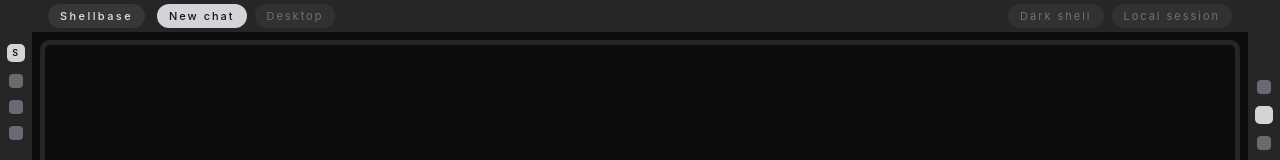
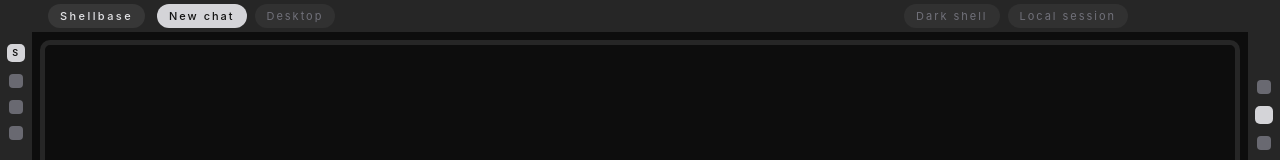
Before and after one commit to garysilas/shellbase, a React (Vite) app: page / in a window 1280 px wide. Shown: the top 160 px of the page. Built offline with nearby package versions, Linux system fonts and the light colour scheme; no server answers.

Commit message:
Refine shell config and recovery state
- add path aliases in TS/Vite and update TS6 typecheck command

- unify hidden title bar behavior and drag-safe top chrome padding

- regenerate docs/current-state.md with validated audit and roadmap

```diff
--- a/electron.vite.config.ts
+++ b/electron.vite.config.ts
@@ -17,6 +17,12 @@ export default defineConfig({
   },
   renderer: {
     root: resolve(__dirname, 'src/renderer'),
+    resolve: {
+      alias: {
+        '@renderer': resolve(__dirname, 'src/renderer/src'),
+        '@shared': resolve(__dirname, 'src/shared'),
+      },
+    },
     build: {
       outDir: resolve(__dirname, 'dist-renderer'),
       emptyOutDir: true,
--- a/package.json
+++ b/package.json
@@ -12,7 +12,7 @@
   "scripts": {
     "dev": "electron-vite dev",
     "build": "corepack pnpm typecheck && electron-vite build",
-    "typecheck": "tsc -b",
+    "typecheck": "tsc -p tsconfig.node.json --ignoreDeprecations 6.0 && tsc -p tsconfig.web.json --ignoreDeprecations 6.0",
     "lint": "eslint .",
     "format": "prettier --write .",
     "format:check": "prettier --check .",
--- a/src/renderer/src/components/shell/AppShell.tsx
+++ b/src/renderer/src/components/shell/AppShell.tsx
@@ -1,5 +1,4 @@
 import { useEffect } from 'react';
-import type { ShellbaseVersions } from '../../../../shared/shellbase-api';
 import { getGatewayRuntimeConfig } from '../../config/gateway-runtime-config';
 import { useChatStore } from '../../store/chat-store';
 import { useConfigStore } from '../../store/config-store';
@@ -7,14 +6,14 @@ import { useUiStore } from '../../store/ui-store';
 import { ConversationPanel } from './ConversationPanel';
 import { LeftRail } from './LeftRail';
 import { RightRail } from './RightRail';
-import { StatusBar } from './StatusBar';
+import { StatusBar, type StatusBarVersions } from './StatusBar';
 import { TopChrome } from './TopChrome';
 import { WorkspaceFrame } from './WorkspaceFrame';
 
 type AppShellProps = {
   appName: string;
   platform: string;
-  versions: ShellbaseVersions;
+  versions: StatusBarVersions;
 };
 
 export const AppShell = ({ appName, platform, versions }: AppShellProps) => {
--- a/src/renderer/src/components/shell/TopChrome.tsx
+++ b/src/renderer/src/components/shell/TopChrome.tsx
@@ -21,16 +21,16 @@ export const TopChrome = ({ appName, platform, title }: TopChromeProps) => {
     platform === 'darwin' ||
     /mac/i.test(navigator.platform) ||
     /mac os|macintosh|macintel/i.test(navigator.userAgent);
-  const dragStyle = isMac ? dragRegionStyle : undefined;
-  const noDragStyle = isMac ? noDragRegionStyle : undefined;
-  const leftClusterOffsetClass = isMac ? 'pl-24' : '';
+  const dragStyle = dragRegionStyle;
+  const noDragStyle = noDragRegionStyle;
+  const chromePaddingClass = isMac ? 'pl-[108px] pr-12' : 'pl-12 pr-[152px]';
 
   return (
     <div
-      className="flex h-8 items-center justify-between bg-[#262626] px-12 text-[11px] text-zinc-400"
+      className={`flex h-8 items-center justify-between bg-[#262626] text-[11px] text-zinc-400 ${chromePaddingClass}`}
       style={dragStyle}
     >
-      <div className={`flex items-center gap-3 ${leftClusterOffsetClass}`}>
+      <div className="flex items-center gap-3">
         <div className="rounded-full bg-white/[0.08] px-3 py-1 font-medium tracking-[0.22em] text-zinc-200" style={noDragStyle}>
           {appName}
         </div>
--- a/src/renderer/src/types/global.d.ts
+++ b/src/renderer/src/types/global.d.ts
@@ -1,4 +1,4 @@
-import type { ShellbaseApi } from '../../../shared/shellbase-api';
+import type { ShellbaseApi } from '@shared/shellbase-api';
 
 declare global {
   interface Window {
```
Also changed, not shown: src/main/index.ts (+11 -2 lines), src/renderer/src/components/shell/StatusBar.tsx (+6 -2 lines), tsconfig.node.json (+8 -1 lines), tsconfig.web.json (+6 -1 lines), 1 other file (tests, documents, lock files or other folders).
